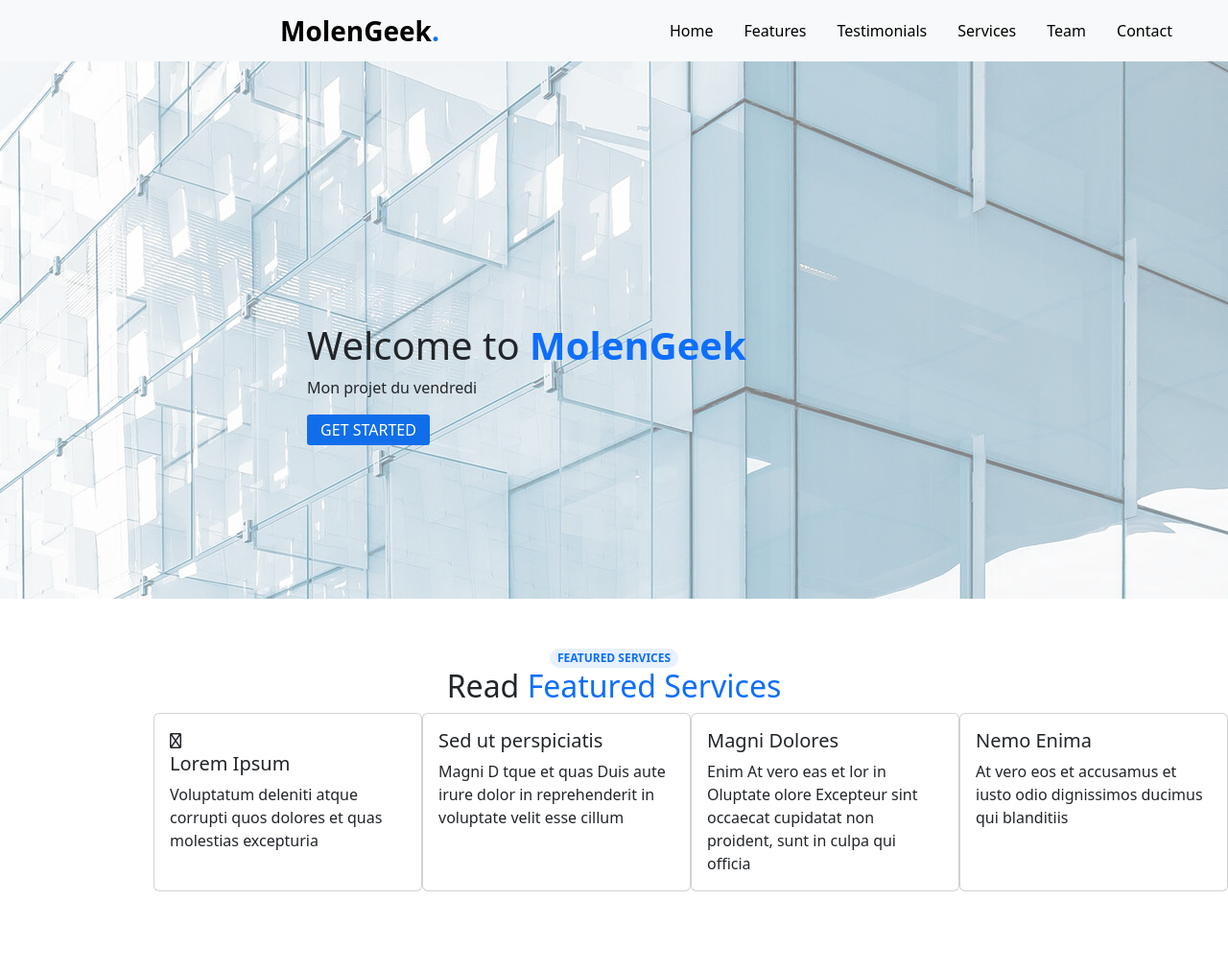
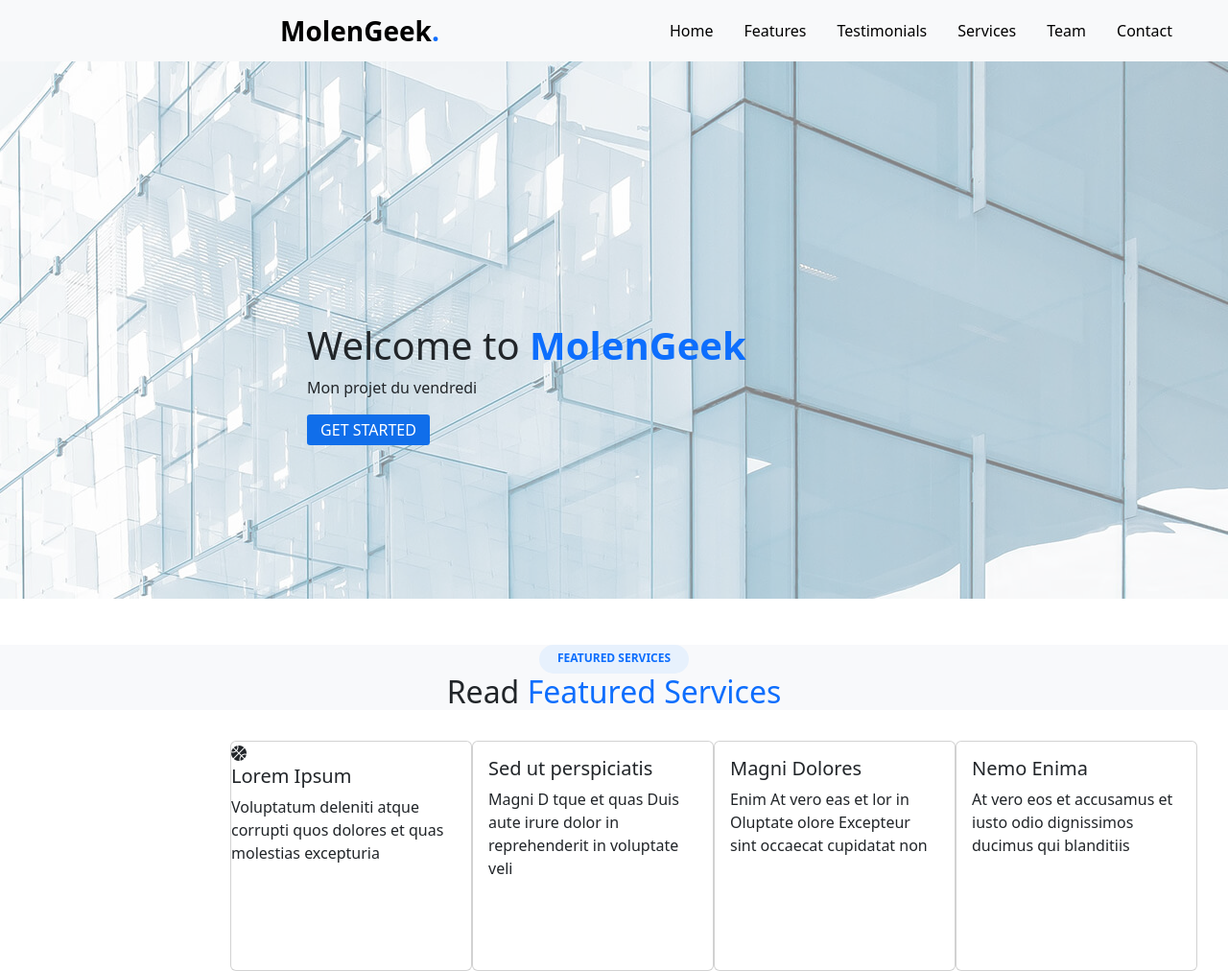
Before and after one commit to Houss17/Projet_templateMolengeek_Houssam, a website: page index.html in a window 1280 px wide. Shown: the whole page at 96% size. Before the commit the page ends 929 px from the top, so only its background shows below. Drawn offline with nearby package versions, Linux system fonts and the light colour scheme.

Commit message:
correction de ma section 1 et petite modification general

```diff
--- a/index.html
+++ b/index.html
@@ -5,6 +5,8 @@
     <meta name="viewport" content="width=device-width, initial-scale=1.0">
     <title>Document</title>
     <link rel="stylesheet" href="./public/css/app.css">
+    <link href="https://cdnjs.cloudflare.com/ajax/libs/font-awesome/6.5.0/css/all.min.css" rel="stylesheet">
+
 </head>
 <body>
 
@@ -53,25 +55,25 @@
             <span class="badge rounded-pill text-primary" style="background-color: #E7F1FD;">FEATURED SERVICES</span>
             <h2>Read <span class="text-primary">Featured Services</span></h2>
         </div>
+    <!-- card -->
         <div class="div_card">
             <div class="card" style="width: 18rem;">
-            <div class="card-body">
-                <i class="fa-regular fa-basketball"></i>
+            <div class="parti_card" class="card-body">
+                <i class="fa-solid fa-basketball"></i>
                 <h5 class="card-title">Lorem Ipsum</h5>
                 <p class="card-text">Voluptatum deleniti atque corrupti quos dolores et quas molestias excepturia</p>
                 </div>
             </div>
             <div class="card" style="width: 18rem;">
                 <div class="card-body">
-                <h5 class="card-title">Sed ut perspiciatis</h5>
-
-                <p class="card-text">Magni D tque et quas Duis aute irure dolor in reprehenderit in voluptate velit esse cillum </p>
+                <h5 class="card-title ">Sed ut perspiciatis</h5>
+                <p class="card-text">Magni D tque et quas Duis aute irure dolor in reprehenderit in voluptate veli</p>
                 </div>
             </div>
             <div class="card" style="width: 18rem;">
                 <div class="card-body">
                 <h5 class="card-title">Magni Dolores</h5>
-                <p class="card-text">Enim At vero eas et lor in Oluptate olore Excepteur sint occaecat cupidatat non proident, sunt in culpa qui officia</p>
+                <p class="card-text">Enim At vero eas et lor in Oluptate olore Excepteur sint occaecat cupidatat non </p>
                 </div>
             </div>
             <div class="card" style="width: 18rem;">
--- a/src/sass/modules/_header.sass
+++ b/src/sass/modules/_header.sass
@@ -24,10 +24,22 @@ header
 //  section 1
 .section_1
     margin-top: 3em
+
     .div_section1
         text-align: center //centré le texte
+        background-color: #F8F9FB
+        span
+            width: 13em //rajoute de la largeur a mon background
+            height: 2.5em //rajoute de la hauteur a mon background
+            padding-top: 0.7em // fait descendre le text pour centrer
 
-
+// card
 .div_card
-    display: flex
-    margin-left: 10em
+    margin-top: 2em //espacer ma section du haut
+    display: flex // mettre en ligne les card
+    margin-left: 15em // recule toute les card a partir de la gauche
+    height: 15em // je lui donne une hauter pour chaque card
+    width: 63em // je lui donne une largeur pour chaque card
+    border-radius: 0.5em
+    .parti_card
+        i
```
Also changed, not shown: public/css/app.css, 1 other file.
